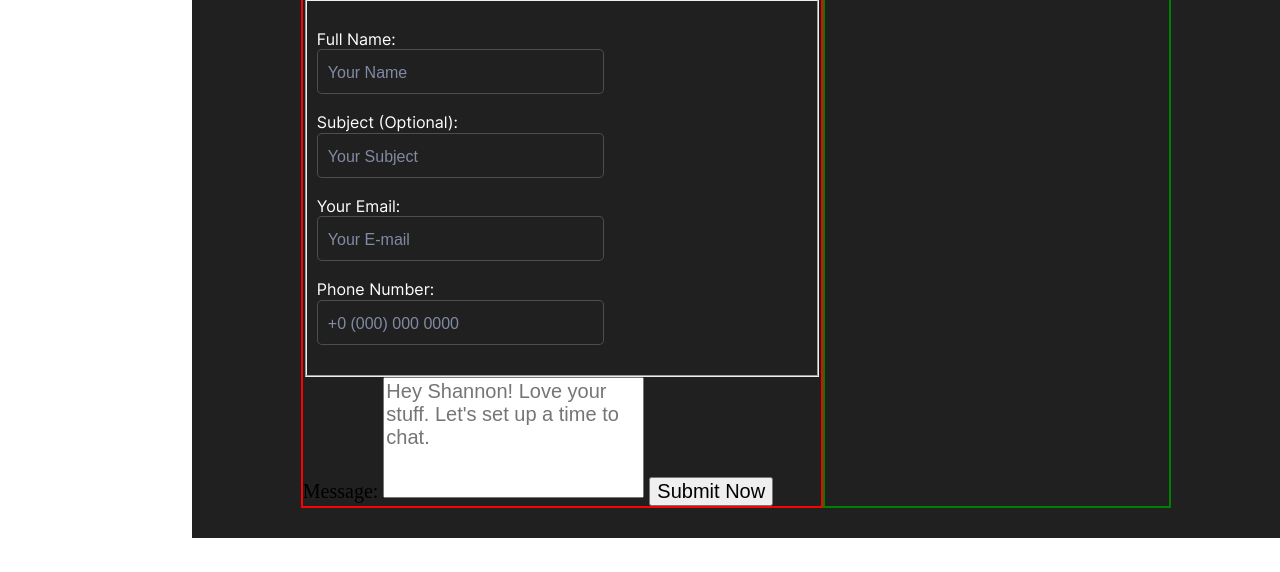
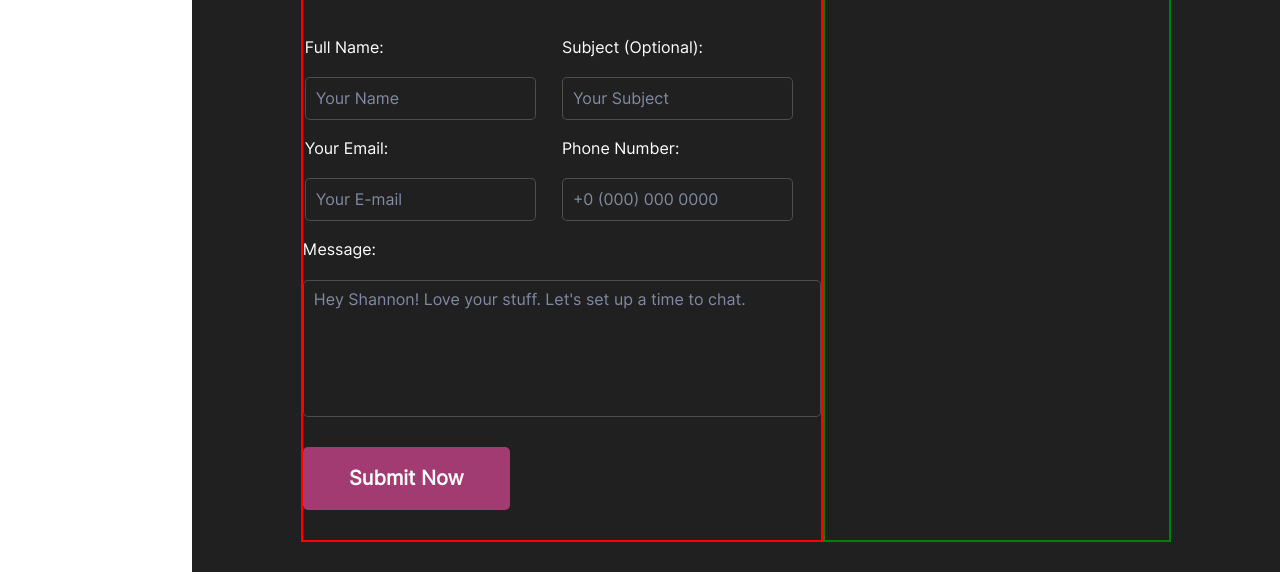
Before and after one commit to shanningtatum/portfolio, a plain HTML site: page index.html in a window 1280 px wide. Shown: the part 3103-3675 px from the top of the page. Before the commit the page ends 3641 px from the top, so only its background shows below. Drawn offline with Linux system fonts and the light colour scheme.

Commit message:
spacing for input label

```diff
--- a/styles/sass/partials/_baseStyle.scss
+++ b/styles/sass/partials/_baseStyle.scss
@@ -7,3 +7,9 @@ html{
     margin:0 auto;
     width:80%;
 }
+
+::placeholder{
+    font-family:$sansSerifFont;
+    font-size:0.8rem;
+    color:$grey;
+}
--- a/styles/sass/partials/_main.scss
+++ b/styles/sass/partials/_main.scss
@@ -192,34 +192,44 @@
         display:flex;
 
         form{
+            display:flex;
+            flex-direction:column;
             border:2px red solid;
             flex-basis:60%;
         }
 
+        label{
+            font-family:$sansSerifFont;
+            color:$white;
+            font-size:0.8rem;
+            margin-bottom:20px;
+        }
+
+        // FIELDSET STYLINGS
         fieldset{
             display:flex;
-            // flex-direction:column;
             padding:0;
             flex-wrap:wrap;
+            border:none;
         }
 
         ul{
             display:flex;
             flex-wrap:wrap;
+            justify-content:space-between;
             list-style:none;
             width:100%;
             padding:0;
+
             li{
                 flex-basis:50%;
                 display:flex;
                 flex-direction:column;
-                padding:10px;
+                // padding:10px;
             }
 
             label{
-                font-family:$sansSerifFont;
-                color:$white;
-                font-size:0.8rem;
+                margin:20px 0;
             }
 
             input{
@@ -227,19 +237,38 @@
                 background-color:$black;
                 border:1px rgba($color:$white, $alpha:0.2) solid;
                 border-radius:5px;
+                font-size:0.9rem;
                 color:$white;
+                width:90%;
+            }
+        }
 
-                &::placeholder{
-                    font-size:0.8rem;
-                    color:$grey;
-                }
+        .submitButton{
+            font-family:$sansSerifFont;
+            background-color:$purple;
+            border:none;
+            margin:30px 0;
+            padding:20px;
+            border-radius:5px;
+            width:40%;
+            color:$white;
+            font-weight:bold;
+            transition: background-color 0.3s;
+
+            &:hover, &:focus{
+                background-color:maroon;
+
             }
-
         }
 
 
         .messageInput{
             resize:none;
+            padding:10px;
+            background-color:$black;
+            border:1px rgba($color:$white, $alpha:0.2) solid;
+            border-radius:5px;
+            color:$white;
         }
 
         .contactInfo{
--- a/styles/sass/styles.scss
+++ b/styles/sass/styles.scss
@@ -1,6 +1,6 @@
 @import './partials/setup';
+@import './partials/variables';
 @import './partials/baseStyle';
-@import './partials/variables';
 @import './partials/animation';
 @import './partials/typography';
 @import './partials/header';
```
Also changed, not shown: styles/styles.css.
